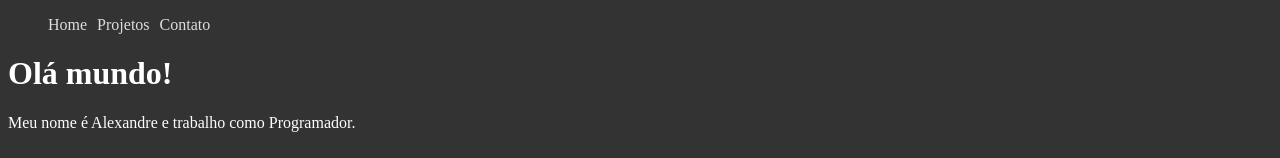
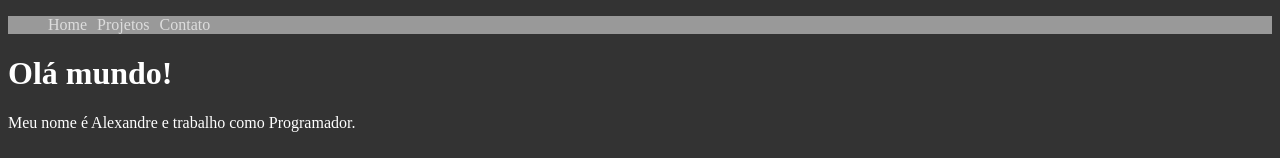
Before and after one commit to alexandresantosrn/VueProject, a Vue app in the folder 3_vue_project/: page / in a window 1280 px wide. Shown: the top 158 px of the page. Built offline with nearby package versions, Linux system fonts and the light colour scheme.

Commit message:
Ajustes no CSS.

```diff
--- a/3_vue_project/src/components/Header.vue
+++ b/3_vue_project/src/components/Header.vue
@@ -16,6 +16,7 @@ export default {
     ul {
         list-style: none;
         display: flex;
+        background: #999;
     }
 
     li {
@@ -31,7 +32,4 @@ export default {
     a:hover {
         color: turquoise;
     }
-
-
-
 </style>>
```
